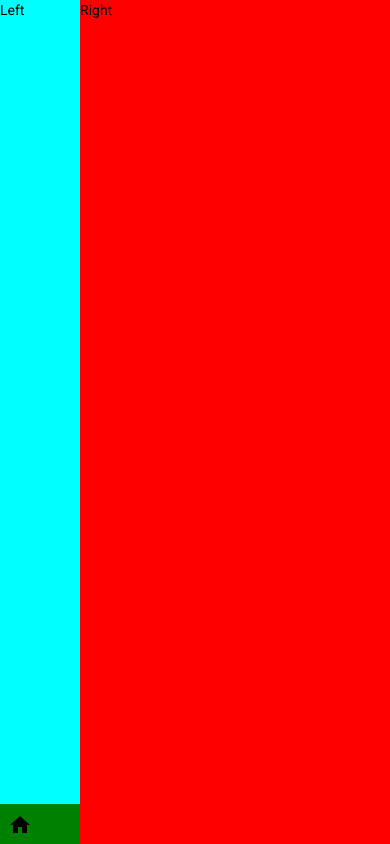
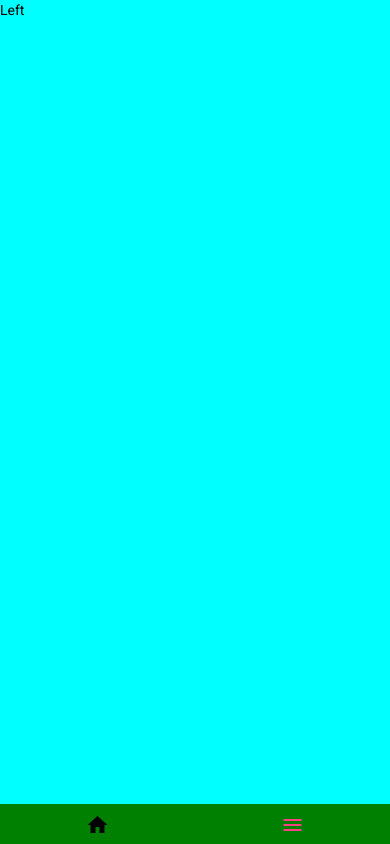
Before and after one commit to Tiltozavrus/Telentakte, an Angular app: page / in a window 390 px wide. Built offline with nearby package versions, Linux system fonts and the light colour scheme.

Commit message:
add resize with hideen

```diff
--- a/package.json
+++ b/package.json
@@ -21,7 +21,9 @@
     "@angular/platform-browser": "~13.3.0",
     "@angular/platform-browser-dynamic": "~13.3.0",
     "@angular/router": "~13.3.0",
+    "@juggle/resize-observer": "^3.3.1",
     "@tauri-apps/api": "^1.0.0-rc.5",
+    "ng-resize-observer": "^1.0.2",
     "rxjs": "~7.5.0",
     "tslib": "^2.3.0",
     "zone.js": "~0.11.4"
--- a/src/app/app.module.ts
+++ b/src/app/app.module.ts
@@ -19,7 +19,7 @@ import {MatIconModule} from '@angular/material/icon';
     BrowserAnimationsModule,
     // MatGridListModule,
     MatButtonModule,
-    MatIconModule
+    MatIconModule,
   ],
   providers: [],
   bootstrap: [AppComponent]
--- a/src/app/components/main-menu/main-menu.component.html
+++ b/src/app/components/main-menu/main-menu.component.html
@@ -1,46 +1,28 @@
-<!-- <mat-grid-list cols="4">
-    <mat-grid-tile
-        *ngFor="let tile of tiles"
-        [colspan]="tile.cols"
-        [rowspan]="tile.rows"
-        [style.background]="tile.color">
-      {{tile.text}}
-    </mat-grid-tile>
-</mat-grid-list> -->
-<!-- <mat-grid-list cols="2" class="main-menu">
-    <mat-grid-tile
-    class="contacts-view main-menu-item"
-    style="background: lightblue"
+<div class="main-menu">
+    <div
+    class="left-view main-menu-item-left"
+    [ngClass]="{'main-menu-item': hideRight}"
     >
-    Contacts
-    <mat-grid-tile-footer>
-        Options
-    </mat-grid-tile-footer>
-    </mat-grid-tile>
-    <mat-grid-tile
-    class="messages-view main-menu-item"
-    style="background: lightgreen"
-    >
-    Messages
-    </mat-grid-tile>
-</mat-grid-list> -->
-<div class="main-menu">
-    <div class="left-view main-menu-item-left">
-        <div class="left-view-main main-menu-item">
+        <div
+        class="left-view-main main-menu-item"
+        >
             Left
         </div>
-        <div class="left-view-footer">
-            <section>
-                <button mat-icon-button aria-label="Example icon button with a vertical three dot icon">
-                    <mat-icon>home</mat-icon>
-                </button>
-                <button mat-icon-button color="accent" aria-label="Example icon button with a menu icon">
-                    <mat-icon ></mat-icon>
-                  </button>
-            </section>
+        <div
+        class="left-view-footer footer-flex"
+        >
+        <button mat-icon-button aria-label="Example icon button with a vertical three dot icon" class="footer-item">
+            <mat-icon>home</mat-icon>
+        </button>
+        <button mat-icon-button color="accent" aria-label="Example icon button with a menu icon" class="footer-item">
+            <mat-icon>menu</mat-icon>
+        </button>
         </div>
     </div>
-    <div class="right-view main-menu-item">
+    <div
+    class="right-view main-menu-item"
+    [hidden]="hideRight"
+    >
         Right
     </div>
 </div>
--- a/src/app/components/main-menu/main-menu.component.scss
+++ b/src/app/components/main-menu/main-menu.component.scss
@@ -33,6 +33,12 @@
     flex-basis: 100px;
 }
 
-.menu-item-left {
+.footer-flex {
+    display: flex;
+    flex-direction: row;
+    flex-wrap: wrap;
+}
 
+.footer-item {
+    flex-grow: 1;
 }
--- a/src/app/components/main-menu/main-menu.component.ts
+++ b/src/app/components/main-menu/main-menu.component.ts
@@ -1,17 +1,36 @@
-import { Component } from "@angular/core";
+import { Component, ElementRef, HostListener, OnInit } from "@angular/core";
+
+// import { ResizedEvent } from 'angular-resize-event';
 
 @Component({
     selector: 'main-menu',
     templateUrl: 'main-menu.component.html',
     styleUrls: [
         'main-menu.component.scss'
-    ]
+    ],
 })
-export class MainMenuComponent {
-    tiles = [
-        {text: 'One', cols: 3, rows: 1, color: 'lightblue'},
-        {text: 'Two', cols: 1, rows: 2, color: 'lightgreen'},
-        {text: 'Three', cols: 1, rows: 1, color: 'lightpink'},
-        {text: 'Four', cols: 2, rows: 1, color: '#DDBDF1'},
-      ];
+export class MainMenuComponent implements OnInit {
+    public hideRight!: boolean
+
+    width = 0
+    ngOnInit(): void {
+        this.width = window.innerWidth
+
+        this.calcHideRight()
+    }
+
+    @HostListener('window:resize', ['$event'])
+    onResize(event: Event) {
+        const target = event.target as Window
+        this.width = target.innerWidth
+        this.calcHideRight()
+    }
+
+    private calcHideRight() {
+        if(this.width < 800) {
+            this.hideRight = true
+        } else {
+            this.hideRight = false
+        }
+    }
 }
```
Also changed, not shown: 1 other file (tests, documents, lock files or other folders).
